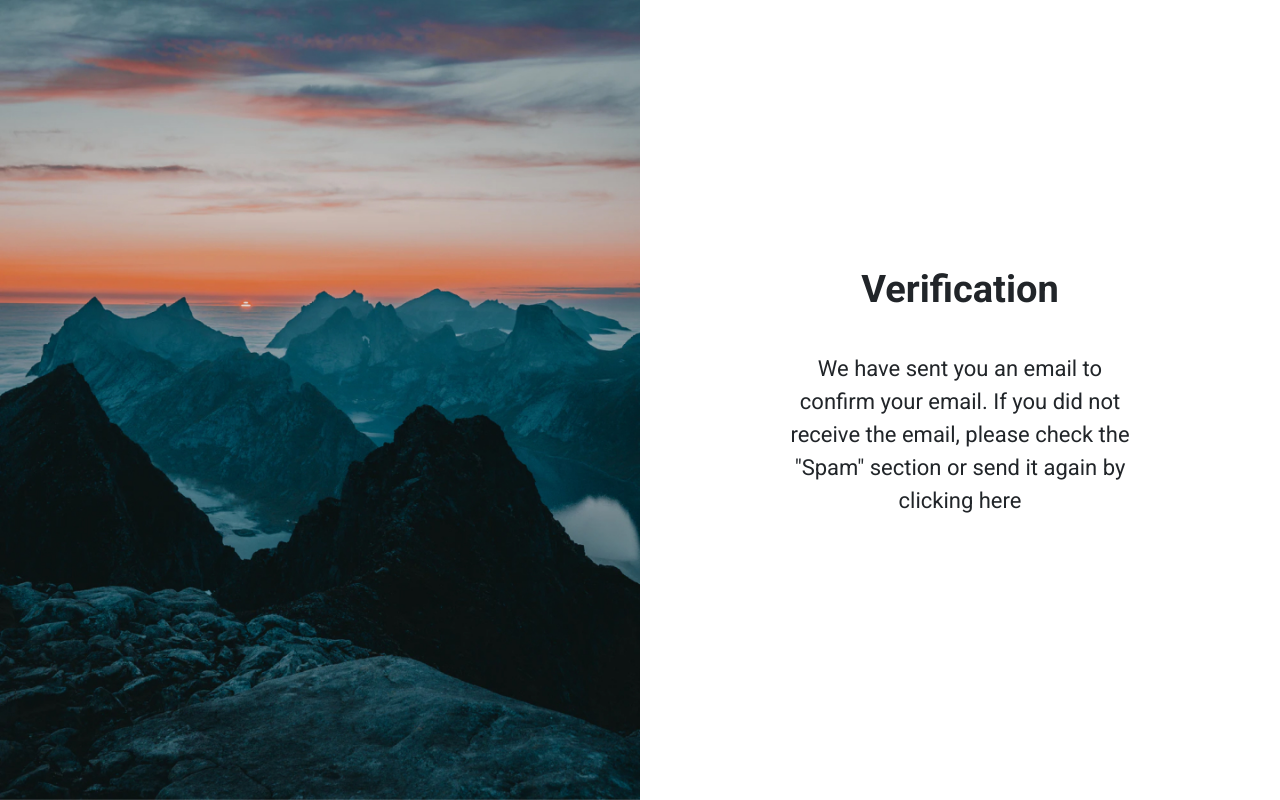
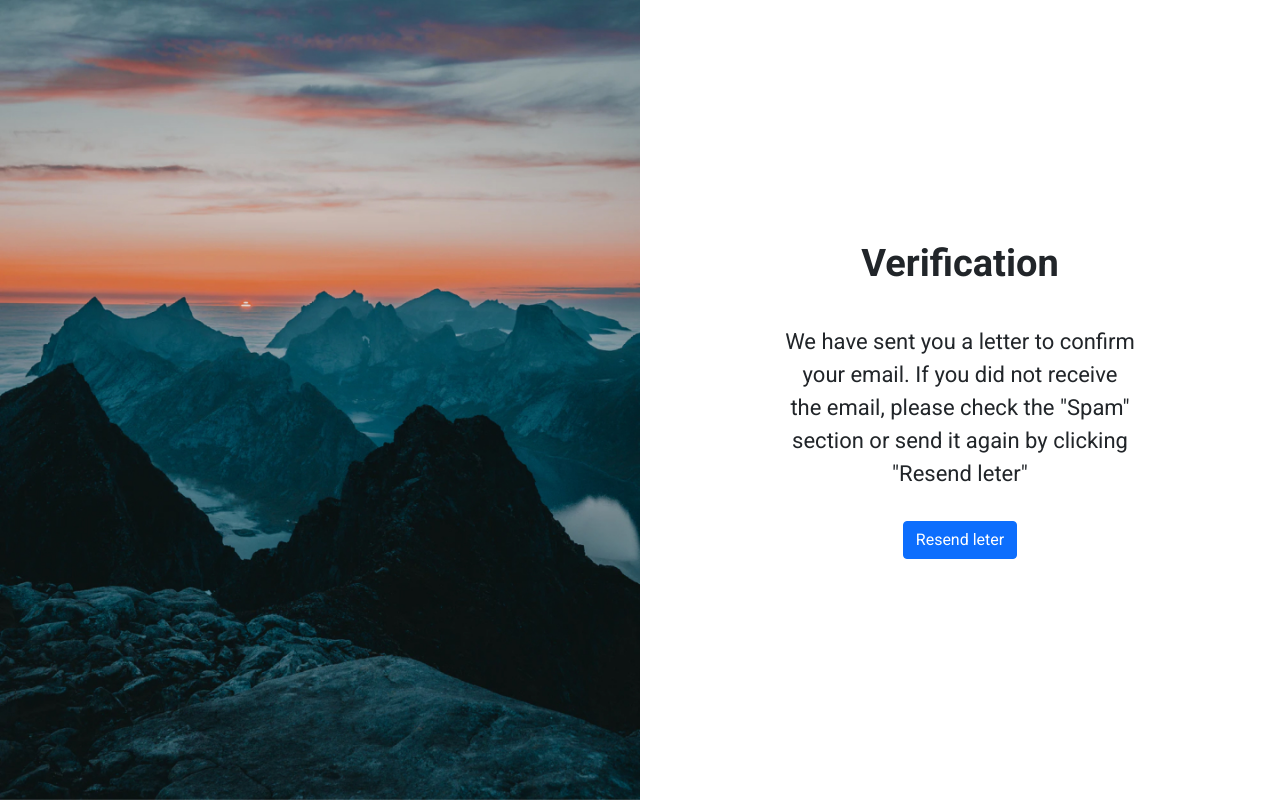
Before and after one commit to LiquidDemAn/Authentication-Firebase, a React (Create React App) app: page /verification in a window 1280 px wide. Built offline with nearby package versions, Linux system fonts and the light colour scheme; no server answers.

Commit message:
created verification component

```diff
--- a/src/components/verification/verification.scss
+++ b/src/components/verification/verification.scss
@@ -1,20 +1,27 @@
 .verification {
-	text-align: center;
+	display: flex;
+	flex-direction: column;
+	align-items: center;
+	row-gap: 15px;
 }
 
 .verification__title {
-	margin-bottom: 15px;
 	font-size: 38px;
 	font-weight: 700;
 }
 
 .verification__email {
-    display: inline-block;
+	display: inline-block;
 	font-size: 26px;
-	margin-bottom: 15px;
-    text-decoration: underline;
+	text-decoration: underline;
 }
 
 .verification__descriptionn {
+	text-align: center;
 	font-size: 22px;
 }
+
+.verification__buttons {
+	display: flex;
+	column-gap: 15px;
+}
--- a/src/components/verification/verification.tsx
+++ b/src/components/verification/verification.tsx
@@ -1,8 +1,20 @@
+import './verification.scss';
+import { Button } from 'react-bootstrap';
 import { getUser } from '../../pages/services/selectors';
 import { useAppSelector } from '../../store/hooks';
-import './verification.scss';
+import { LogOutButton } from '../log-out-button';
 
-export const Verification = () => {
+export enum VerificationEnum {
+	Register = 'register',
+	ResetPassword = 'reset-password',
+}
+
+type Props = {
+	type: VerificationEnum;
+	resendHandle: () => void;
+};
+
+export const Verification = ({ type, resendHandle }: Props) => {
 	const user = useAppSelector(getUser);
 
 	return (
@@ -10,10 +22,14 @@ export const Verification = () => {
 			<h3 className='verification__title'>Verification</h3>
 			<span className='verification__email'>{user.email}</span>
 			<p className='verification__descriptionn'>
-				We have sent you an email to confirm your email. If you did not receive
+				We have sent you a letter to confirm your email. If you did not receive
 				the email, please check the "Spam" section or send it again by clicking
-				here
+				"Resend leter"
 			</p>
+			<div className='verification__buttons'>
+				<Button onClick={resendHandle}>Resend leter</Button>
+				{type === VerificationEnum.Register && <LogOutButton />}
+			</div>
 		</div>
 	);
 };
```
